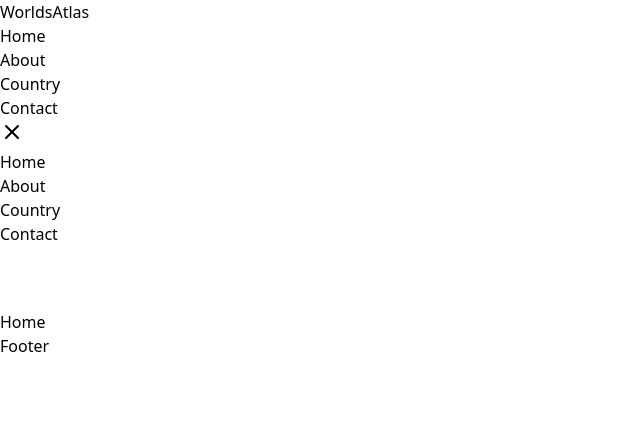
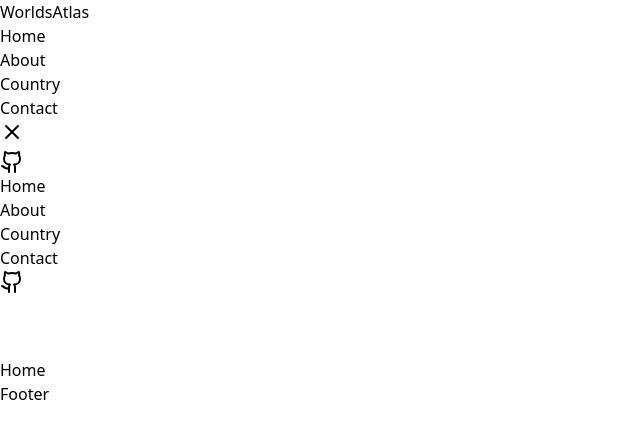
Before and after one commit to RahulGurav82/WorldsAtlas, a React (Vite) app: page / in a window 1280 px wide. Both pictures are taken after a click on the button 12 px from the left and 132 px from the top of the page. Shown: the top 438 px of the page, without its empty margins (0-640 px from the left). Built offline with nearby package versions, Linux system fonts and the light colour scheme.

Commit message:
git icon added

```diff
--- a/src/layouts/Header.jsx
+++ b/src/layouts/Header.jsx
@@ -1,20 +1,20 @@
 import React, { useState } from 'react'
 import { NavLink } from 'react-router-dom'
-import {Menu, X} from 'lucide-react';
+import {Menu, X, Github} from 'lucide-react';
 
 const Header = () => {
 
   const [isOpen, setIsOpen] = useState(false)
   return (
-    <nav className='w-full bg-gray-800 z-50 fixed shadow-md'>
+    <nav className='w-full bg-gray-950 z-50 fixed shadow-md'>
       <div className=' max-w-7xl mx-auto px-4 sm:px-6 lg:px-8'>
         <div className='text-white h-16 flex items-center justify-between'>
           <div className='text-2xl font-bold'>WorldsAtlas</div>
           <div className='hidden md:flex md:items-center md:space-x-6'>
-            <NavLink to={"/"}><p className=' text-gray-300 hover:text-blue-700'>Home</p></NavLink>
-            <NavLink to={"/about"}><p className=' text-gray-300 hover:text-blue-700'>About</p></NavLink>
-            <NavLink to={"/country"}><p className=' text-gray-300 hover:text-blue-700'>Country</p></NavLink>
-            <NavLink to={"/contact"}><p className=' text-gray-300 hover:text-blue-700'>Contact</p></NavLink>
+            <NavLink to={"/"}><p className='text-white hover:text-blue-700'>Home</p></NavLink>
+            <NavLink to={"/about"}><p className=' text-white hover:text-blue-700'>About</p></NavLink>
+            <NavLink to={"/country"}><p className=' text-white hover:text-blue-700'>Country</p></NavLink>
+            <NavLink to={"/contact"}><p className=' text-white hover:text-blue-700'>Contact</p></NavLink>
           </div>
 
           <div className='md:hidden cursor'>
@@ -22,16 +22,27 @@ const Header = () => {
               { isOpen ? <X /> : <Menu />}
             </button>
           </div>
+
+          <div className='hidden md:block'>
+            <a href="http://github.com/rahulgurav82" target="_blank"
+             rel="noopener noreferrer">
+               <Github />
+            </a>
+          </div>
         </div>
       </div>
 
       { isOpen && (
         <div className='md:hidden transition-all text-center bg-white '>
-          <div className='flex flex-col space-y-4'>
+          <div className='flex flex-col items-center space-y-4'>
             <NavLink to={"/"}><p className=' text-gray-800 hover:text-blue-700'>Home</p></NavLink>
             <NavLink to={"/about"}><p className=' text-gray-800 hover:text-blue-700'>About</p></NavLink>
             <NavLink to={"/country"}><p className=' text-gray-800 hover:text-blue-700'>Country</p></NavLink>
             <NavLink to={"/contact"}><p className=' text-gray-800 hover:text-blue-700'>Contact</p></NavLink>
+              <a href="http://github.com/rahulgurav82" target="_blank"
+              rel="noopener noreferrer">
+                <Github />
+              </a>
           </div>
         </div>
       )}
```
